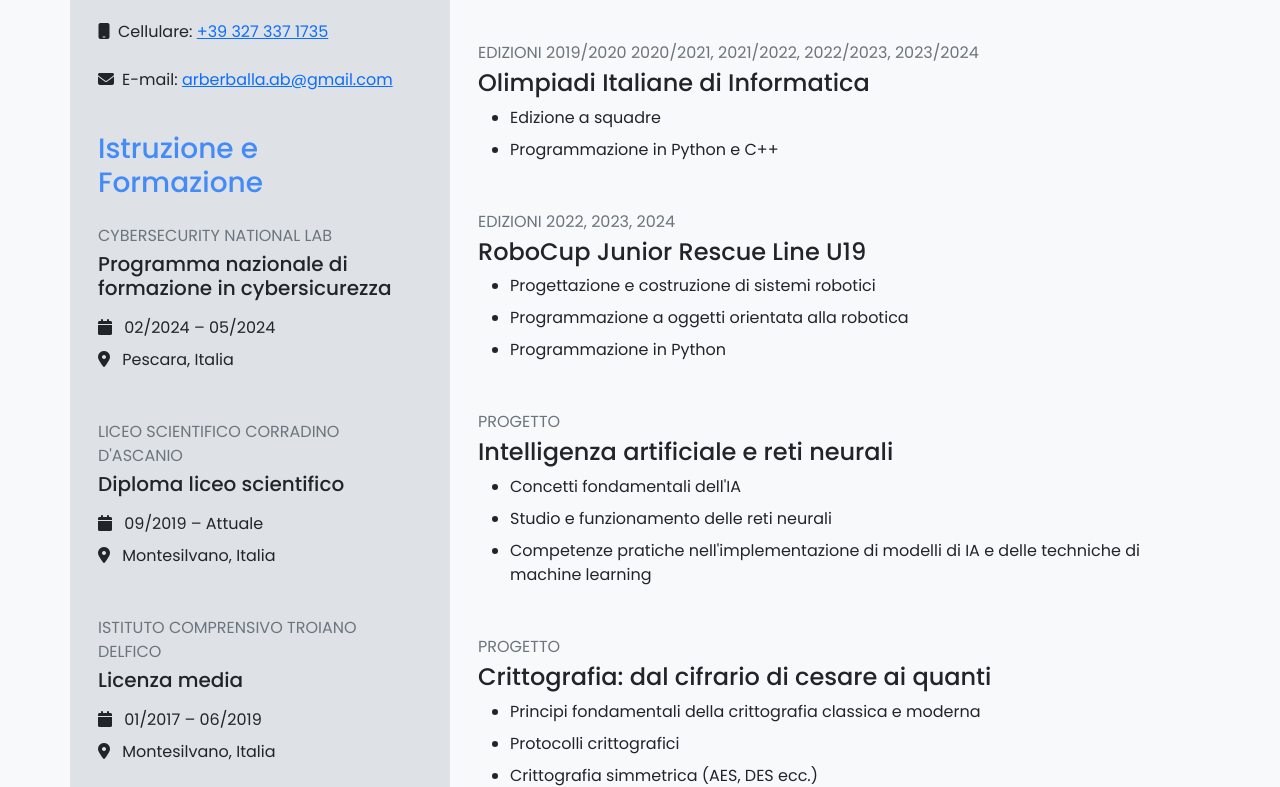
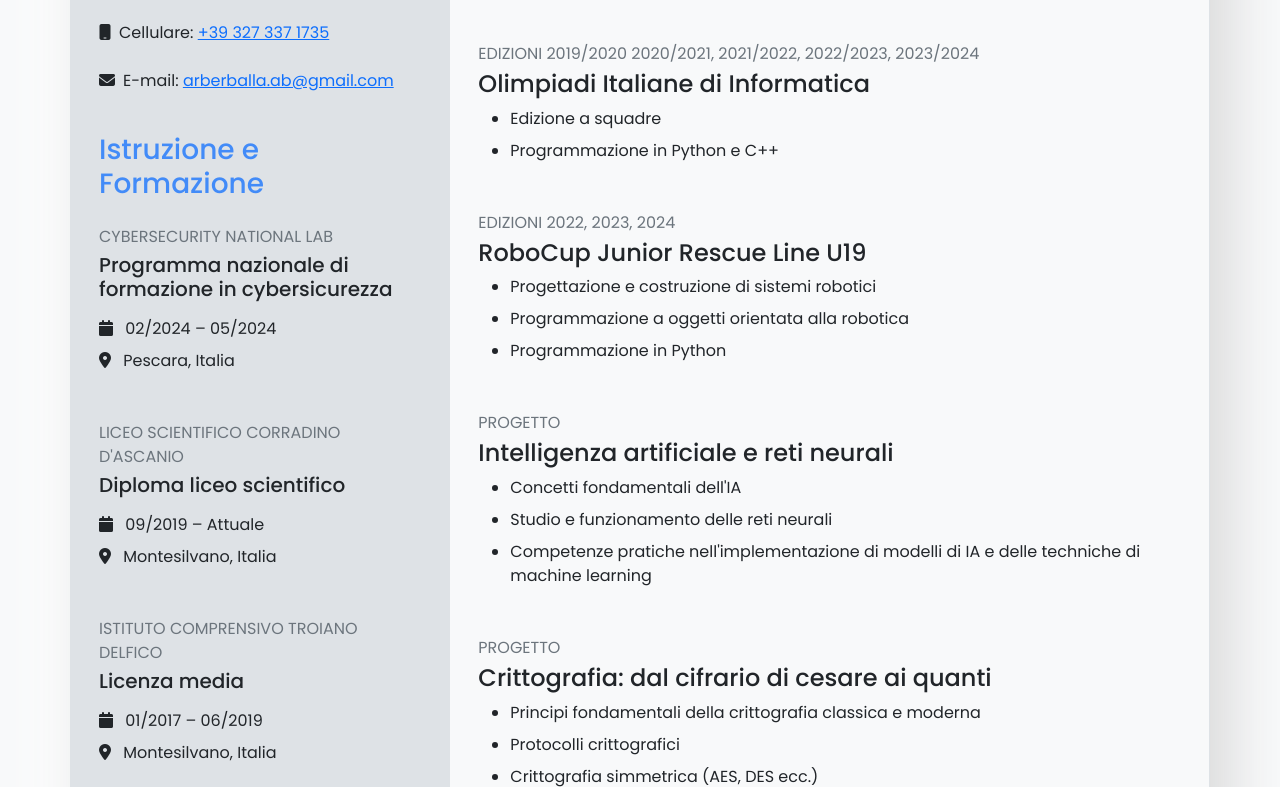
Before and after one commit to ArberBalla/arberballa.altervista.org, a website: page src/pages/cv.html in a window 1280 px wide. Shown: the part 637-1424 px from the top of the page. Drawn offline with nearby package versions, Linux system fonts and the light colour scheme; files that its build step writes are made by us from their sources.

Commit message:
Finito cv

```diff
--- a/src/assets/sass/pages/_cv.scss
+++ b/src/assets/sass/pages/_cv.scss
@@ -0,0 +1,20 @@
+#cv {
+	img {
+		max-height: 200px;
+	}
+
+	.col-left {
+		background-color: #DEE2E6;
+		/* border-top-left-radius: 30px;
+		border-bottom-left-radius: 30px; */
+	}
+
+	.caps {
+		text-transform: uppercase;
+	}
+
+	main {
+		box-shadow:  20px 20px 60px #d9d9d9,
+             -20px -20px 60px #ffffff;
+	}
+}
--- a/src/pages/cv.html
+++ b/src/pages/cv.html
@@ -26,27 +26,9 @@
 
 	<!-- FontAwesome icons for social media links -->
 	<script src="https://kit.fontawesome.com/89fa2bffa5.js" crossorigin="anonymous" defer></script>
-
-	<style>
-		img {
-			max-height: 200px;
-		}
-
-		.col-left {
-			background-color: #DEE2E6;
-		}
-
-		.caps {
-			text-transform: uppercase;
-		}
-
-		main {
-			border-radius: 30px;
-		}
-	</style>
 </head>
 
-<body id="pcto">
+<body id="cv">
 	<!-- Main page container -->
 	<div class="container">
 		<!-- Navigation bar -->
@@ -72,9 +54,9 @@
 				</div>
 			</div>
 		</nav>
-		<main class="row my-5">
+		<main class="rounded-4 row my-5 border">
 			<!-- Colonna sinistra -->
-			<div class="col-left col-lg-4 d-flex flex-column  align-items-center">
+			<div class="rounded-start-4 col-left col-lg-4 d-flex flex-column  align-items-center">
 				<img src="../assets/img/img_profile.png" alt="" class="img-fluid mt-5 mb-3">
 				<h1 class="fw-semibold">Arber Balla</h1>
 				<p class="lead text-secondary">STUDENTE</p>
```
